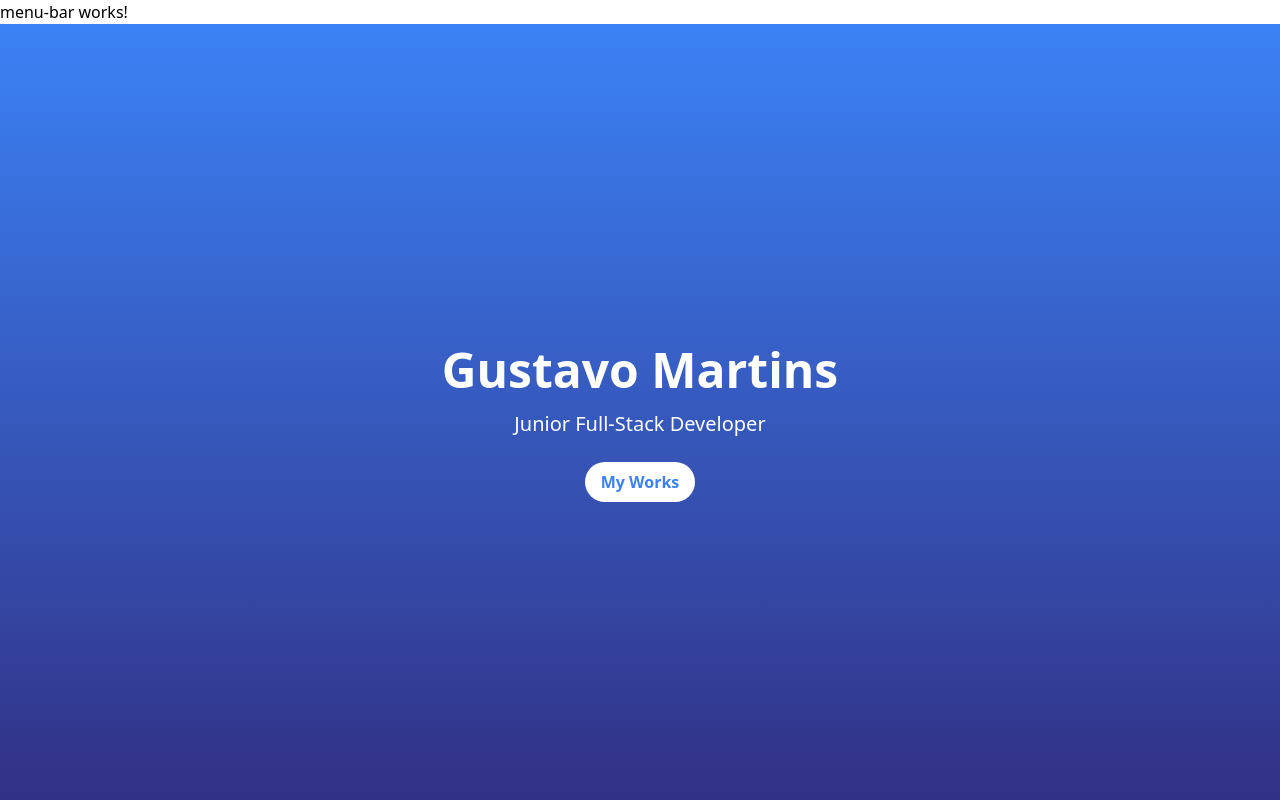
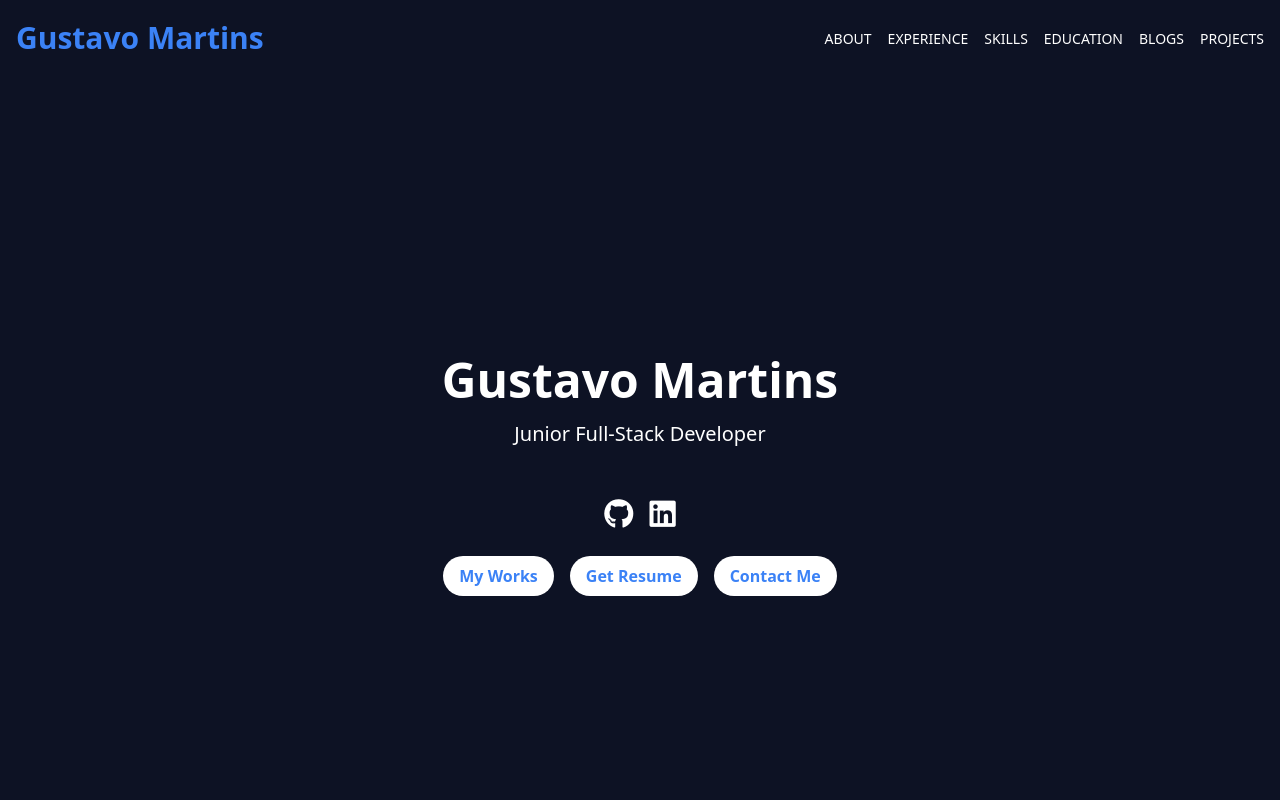
Before and after one commit to G2Martins/G2Portfolio, an Angular app: page / in a window 1280 px wide. Shown: the top 800 px of the page. Built offline with nearby package versions, Linux system fonts and the light colour scheme.

Commit message:
feat: hero Files

```diff
--- a/src/app/components/hero/hero.component.css
+++ b/src/app/components/hero/hero.component.css
@@ -1,3 +1,3 @@
 .btn-primary {
-    @apply bg-white text-blue-500 font-semibold py-2 px-4 rounded-full hover:bg-gray-200;
-  }
+  @apply bg-white text-blue-500 font-semibold py-2 px-4 rounded-full hover:bg-gray-200;
+}
--- a/src/app/components/hero/hero.component.html
+++ b/src/app/components/hero/hero.component.html
@@ -1,5 +1,23 @@
-<section class="flex flex-col items-center justify-center h-screen bg-gradient-to-b from-blue-500 to-indigo-900 text-white text-center">
-    <h1 class="text-5xl font-bold mb-4">Gustavo Martins</h1>
-    <p class="text-xl mb-6">Junior Full-Stack Developer</p>
+<section class="flex flex-col items-center justify-center h-screen bg-[#0d1224] text-white text-center">
+  <h1 class="text-5xl font-bold mb-4">Gustavo Martins</h1>
+  <p class="text-xl mb-6">Junior Full-Stack Developer</p>
+
+  <div class="my-6 flex items-center gap-4">
+    <a href="https://github.com/G2Martins" target="_blank" class="text-white text-3xl transition-transform duration-300 hover:scale-125">
+      <i class="fab fa-github"></i>
+    </a>
+    <a href="https://www.linkedin.com/in/g2martins/" target="_blank" class="text-white text-3xl transition-transform duration-300 hover:scale-125">
+      <i class="fab fa-linkedin"></i>
+    </a>
+  </div>
+
+  <div class="flex gap-4">
     <a href="#portfolio" class="btn-primary">My Works</a>
-  </section>
+    <a href="assets/CV/Currículo Gustavo Martins Nov2024.pdf" download class="btn-primary">
+      Get Resume
+    </a>
+    <button class="btn-primary">
+      Contact Me
+    </button>
+  </div>
+</section>
--- a/src/app/components/menu-bar/menu-bar.component.html
+++ b/src/app/components/menu-bar/menu-bar.component.html
@@ -1 +1,30 @@
-<p>menu-bar works!</p>
+<nav class="bg-[#0D1224]">
+    <div class="max-w-7xl mx-auto px-4 flex items-center justify-between py-5">
+      <div class="flex flex-shrink-0 items-center">
+        <a routerLink="/" class="text-[#3b82f6] text-3xl font-bold">
+          Gustavo Martins
+        </a>
+      </div>
+
+      <ul class="flex space-x-4">
+        <li>
+          <a class="text-sm text-white transition-colors duration-300 hover:text-blue-500" routerLink="/#about">ABOUT</a>
+        </li>
+        <li>
+          <a class="text-sm text-white transition-colors duration-300 hover:text-blue-500" routerLink="/#experience">EXPERIENCE</a>
+        </li>
+        <li>
+          <a class="text-sm text-white transition-colors duration-300 hover:text-blue-500" routerLink="/#skills">SKILLS</a>
+        </li>
+        <li>
+          <a class="text-sm text-white transition-colors duration-300 hover:text-blue-500" routerLink="/#education">EDUCATION</a>
+        </li>
+        <li>
+          <a class="text-sm text-white transition-colors duration-300 hover:text-blue-500" routerLink="/blog">BLOGS</a>
+        </li>
+        <li>
+          <a class="text-sm text-white transition-colors duration-300 hover:text-blue-500" routerLink="/#projects">PROJECTS</a>
+        </li>
+      </ul>
+    </div>
+  </nav>
--- a/src/app/components/skills/skills.component.html
+++ b/src/app/components/skills/skills.component.html
@@ -1,4 +1,4 @@
-<section id="skills" class="relative z-50 border-t my-12 lg:my-24  p-6 rounded-lg" style="background-color: #312F82;">
+<section id="skills" class="relative z-50 border-t my-12 lg:my-24  p-6 rounded-lg" style="background-color: #0d1224;">
   <div class="w-[100px] h-[100px] bg-violet-100 rounded-full absolute top-6 left-[42%] translate-x-1/2 filter blur-3xl opacity-20"></div>
 
   <div class="flex justify-center my-5 lg:py-8">
--- a/src/index.html
+++ b/src/index.html
@@ -6,6 +6,7 @@
     <base href="/" />
     <meta name="viewport" content="width=device-width, initial-scale=1" />
     <link rel="icon" type="image/x-icon" href="favicon.ico" />
+    <link rel="stylesheet" href="https://cdnjs.cloudflare.com/ajax/libs/font-awesome/6.0.0-beta3/css/all.min.css">
   </head>
   <body>
     <app-root></app-root>
```
Also changed, not shown: 2 other files (tests, documents, lock files or other folders).
